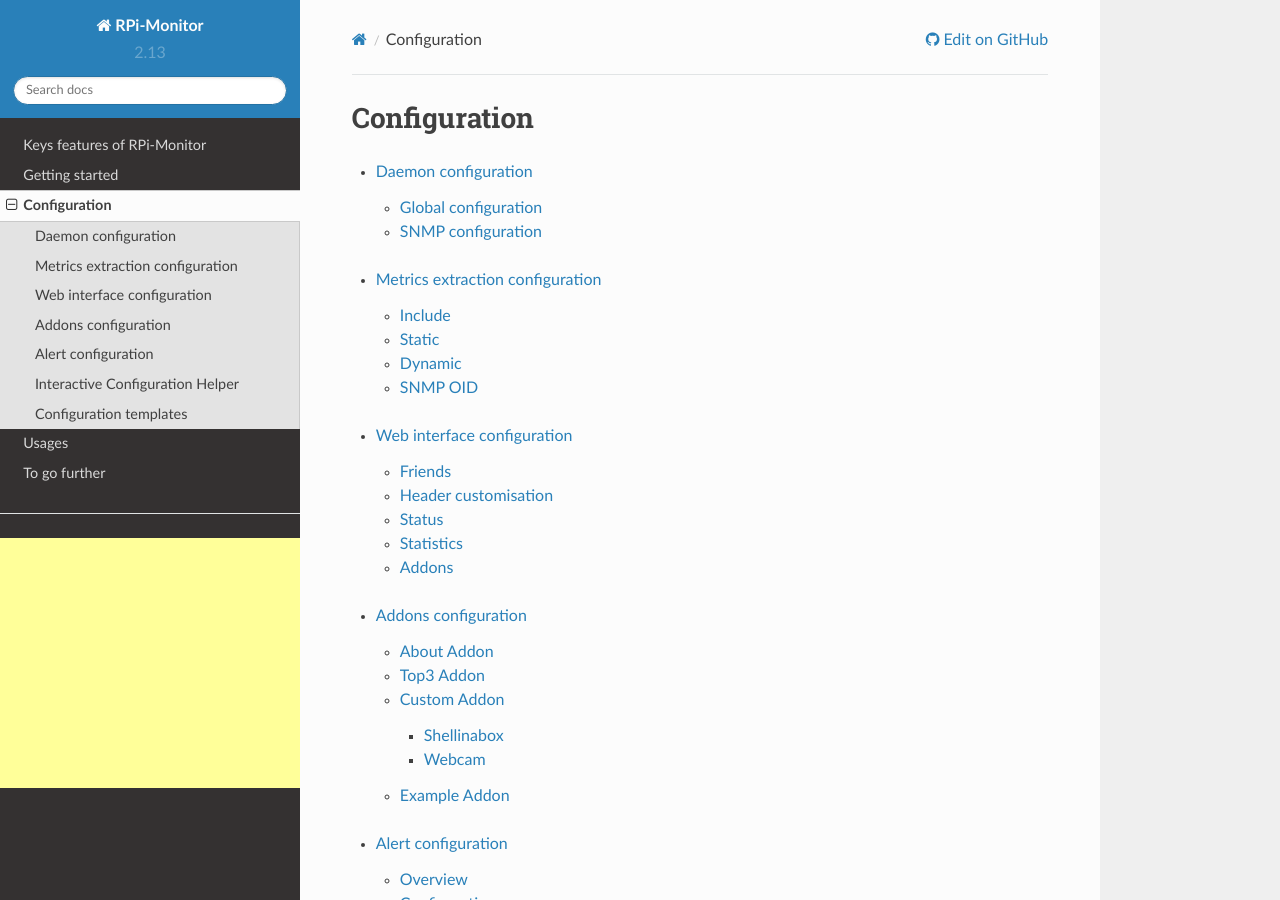
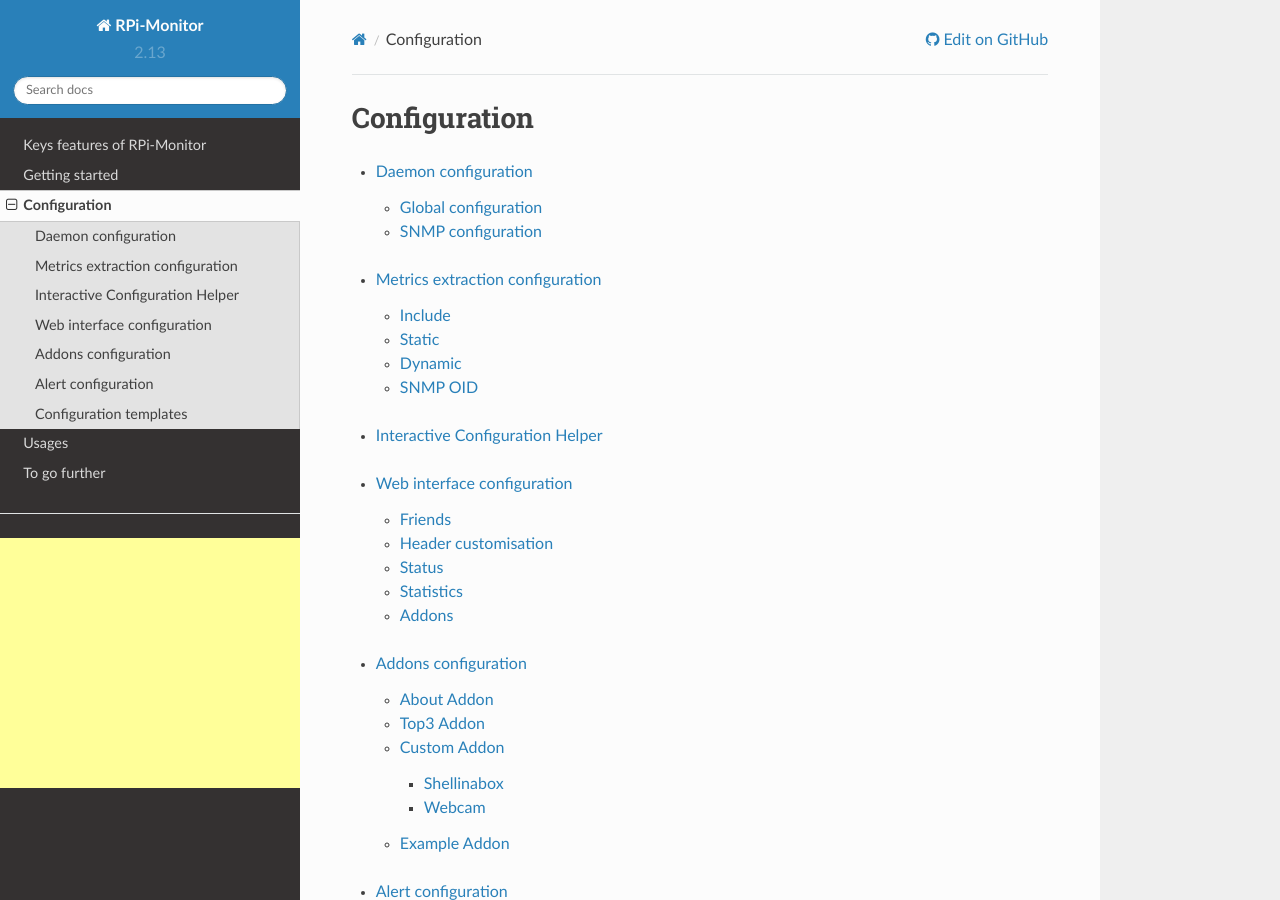
Before and after one commit to XavierBerger/RPi-Monitor, a Sphinx documentation site: the page built from docs/source/20_index.rst, in a window 1280 px wide and 900 px high. Built offline with Sphinx 7.4.7 and the Read the Docs theme 2.0.0, drawn with Linux system fonts in a browser that asks for light colours; some of the changed text lies outside the part shown.

Commit message:
Update docs

```diff
--- a/docs/source/20_index.rst
+++ b/docs/source/20_index.rst
@@ -16,22 +16,22 @@
 .. toctree::
    :maxdepth: 2
 
-   23_web
+   23_configuration_helper
+
+.. toctree::
+   :maxdepth: 2
+
+   24_web
 
 .. toctree::
    :maxdepth: 3
 
-   24_addons
+   25_addons
 
 .. toctree::
    :maxdepth: 2
 
-   25_alert
-
-.. toctree::
-   :maxdepth: 2
-
-   26_configuration_helper
+   26_alert
 
 .. toctree::
    :maxdepth: 2
```
Also changed, not shown: docs/source/25_addons.rst (renamed from docs/source/24_addons.rst, +5 -5 lines), docs/source/23_configuration_helper.rst (renamed from docs/source/26_configuration_helper.rst), docs/source/24_web.rst (renamed from docs/source/23_web.rst), docs/source/26_alert.rst (renamed from docs/source/25_alert.rst).
